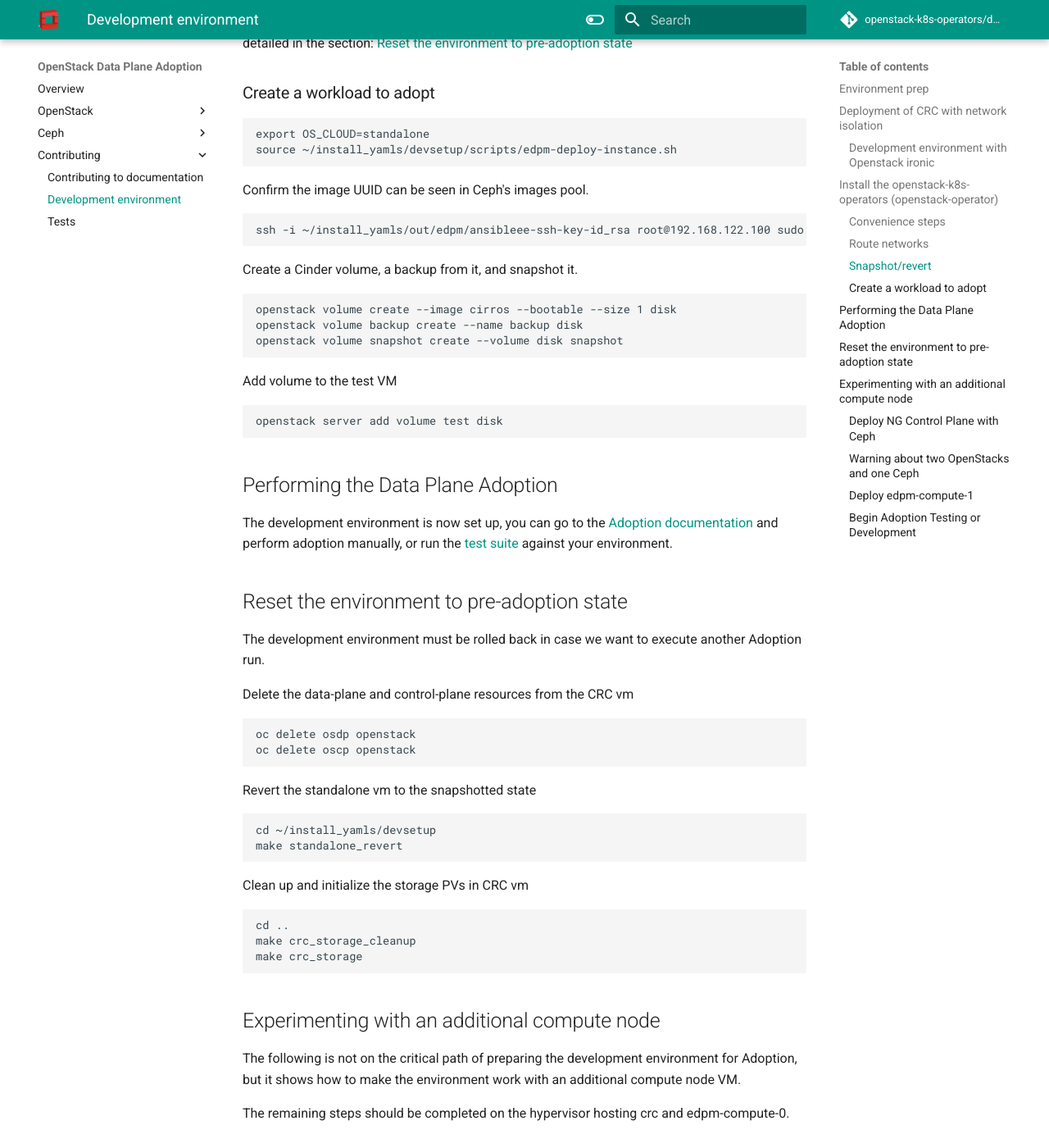
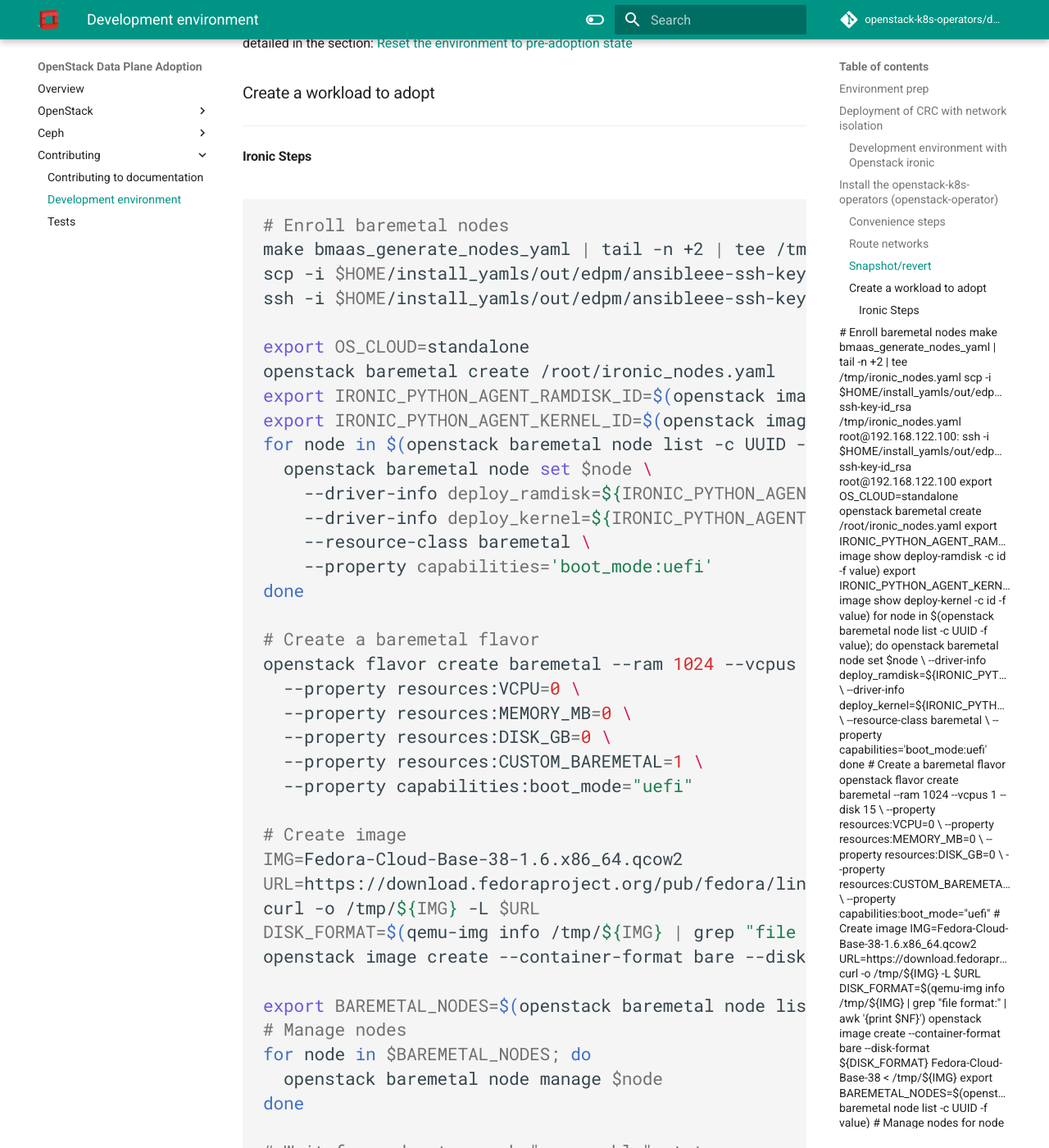
Before and after one commit to openstack-k8s-operators/data-plane-adoption, an MkDocs documentation site: the page built from docs/contributing/development_environment.md, in a window 1280 px wide and 1400 px high, scrolled down 3302 px. Shown: the whole window at 82% size. Built offline with MkDocs 1.6.1 and Material for MkDocs 9.7.7, drawn with Linux system fonts in a browser that asks for light colours; comment, search, counter and statistics services are not loaded; the version menu is left out; some of the changed text lies outside the part shown.

Commit message:
Additional developer env setup with Ironic
In the section for creating a workload, document the commands
to:
* Get an image
* enroll->manage->inspect->provide baremetal nodes
* Create a flavor for baremetal
* Create an instance on baremetal

Also remove the BMAAS_INSTANCE_DISK_SIZE=2 setting from bmaas
make target.

Signed-off-by: Harald Jensås <hjensas@redhat.com>

````diff
--- a/docs/contributing/development_environment.md
+++ b/docs/contributing/development_environment.md
@@ -178,6 +178,79 @@
 [Reset the environment to pre-adoption state](https://openstack-k8s-operators.github.io/data-plane-adoption/contributing/development_environment/#reset-the-environment-to-pre-adoption-state)
 
 ### Create a workload to adopt
+
+-----
+#### Ironic Steps
+
+```bash
+# Enroll baremetal nodes
+make bmaas_generate_nodes_yaml | tail -n +2 | tee /tmp/ironic_nodes.yaml
+scp -i $HOME/install_yamls/out/edpm/ansibleee-ssh-key-id_rsa /tmp/ironic_nodes.yaml root@192.168.122.100:
+ssh -i $HOME/install_yamls/out/edpm/ansibleee-ssh-key-id_rsa root@192.168.122.100
+
+export OS_CLOUD=standalone
+openstack baremetal create /root/ironic_nodes.yaml
+export IRONIC_PYTHON_AGENT_RAMDISK_ID=$(openstack image show deploy-ramdisk -c id -f value)
+export IRONIC_PYTHON_AGENT_KERNEL_ID=$(openstack image show deploy-kernel -c id -f value)
+for node in $(openstack baremetal node list -c UUID -f value); do
+  openstack baremetal node set $node \
+    --driver-info deploy_ramdisk=${IRONIC_PYTHON_AGENT_RAMDISK_ID} \
+    --driver-info deploy_kernel=${IRONIC_PYTHON_AGENT_KERNEL_ID} \
+    --resource-class baremetal \
+    --property capabilities='boot_mode:uefi'
+done
+
+# Create a baremetal flavor
+openstack flavor create baremetal --ram 1024 --vcpus 1 --disk 15 \
+  --property resources:VCPU=0 \
+  --property resources:MEMORY_MB=0 \
+  --property resources:DISK_GB=0 \
+  --property resources:CUSTOM_BAREMETAL=1 \
+  --property capabilities:boot_mode="uefi"
+
+# Create image
+IMG=Fedora-Cloud-Base-38-1.6.x86_64.qcow2
+URL=https://download.fedoraproject.org/pub/fedora/linux/releases/38/Cloud/x86_64/images/$IMG
+curl -o /tmp/${IMG} -L $URL
+DISK_FORMAT=$(qemu-img info /tmp/${IMG} | grep "file format:" | awk '{print $NF}')
+openstack image create --container-format bare --disk-format ${DISK_FORMAT} Fedora-Cloud-Base-38 < /tmp/${IMG}
+
+export BAREMETAL_NODES=$(openstack baremetal node list -c UUID -f value)
+# Manage nodes
+for node in $BAREMETAL_NODES; do
+  openstack baremetal node manage $node
+done
+
+# Wait for nodes to reach "manageable" state
+watch openstack baremetal node list
+
+# Inspect baremetal nodes
+for node in $BAREMETAL_NODES; do
+  openstack baremetal introspection start $node
+done
+
+# Wait for inspection to complete
+watch openstack baremetal introspection list
+
+# Provide nodes
+for node in $BAREMETAL_NODES; do
+  openstack baremetal node provide $node
+done
+
+# Wait for nodes to reach "available" state
+watch openstack baremetal node list
+
+# Create an instance on baremetal
+openstack server show baremetal-test || {
+    openstack server create baremetal-test --flavor baremetal --image Fedora-Cloud-Base-38 --nic net-id=provisioning --wait
+}
+
+# Check instance status and network connectivity
+openstack server show baremetal-test
+ping -c 4 $(openstack server show baremetal-test -f json -c addresses | jq -r .addresses.provisioning[0])
+```
+-----
+
 ```
 export OS_CLOUD=standalone
 source ~/install_yamls/devsetup/scripts/edpm-deploy-instance.sh
````
Also changed, not shown: other parts of docs/contributing/development_environment.md (+1 -1 lines).
